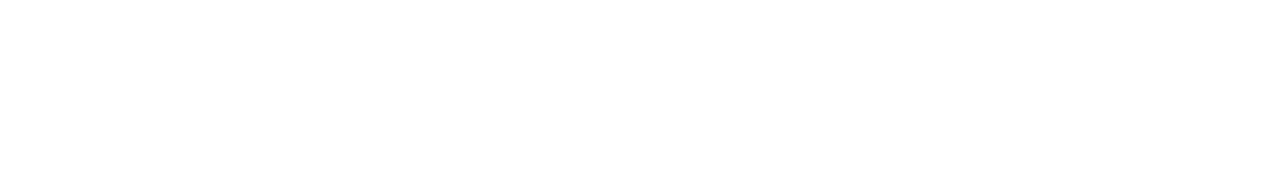
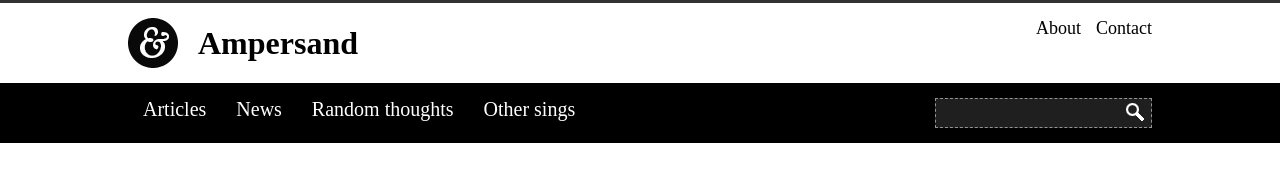
Before and after one commit to Makkorm/newspaper, a plain HTML site: page index.html in a window 1280 px wide. Drawn offline with Linux system fonts and the light colour scheme.

Commit message:
added header and main nav

```diff
--- a/index.html
+++ b/index.html
@@ -7,6 +7,37 @@
     <link rel="stylesheet" href="style/main.css">
 </head>
 <body>
+    <header class=" main-header clearfix">
+        <div class="container clearfix">
+            <div class="logo">
+                <h1 class="logo-title">
+                   <a href="#">Ampersand</a>
+                </h1>
+            </div>
+            <div class="header-menu">
+                <ul class="menu">
+                    <li><a href="#">About</a></li>
+                    <li><a href="#">Contact</a></li>
+                </ul>
+            </div>
+        </div>
+    </header>
+    <nav class="main-nav">
+        <div class="container clearfix">
+            <ul class="menu clearfix">
+                <li><a href="#">Articles</a></li>
+                <li><a href="#">News</a></li>
+                <li><a href="#">Random thoughts</a></li>
+                <li><a href="#">Other sings</a></li>
+            </ul>
+            <div class="search-box">
+                <input type="text" value="" id="search" class="search">
+                <label class="label-search" for="search"></label>
+            </div>
+        </div>
+    </nav>
+    <section class="content">
 
+    </section>
 </body>
 </html>
--- a/style/main.scss
+++ b/style/main.scss
@@ -1,5 +1,14 @@
 // variables
-$theme-color: #000;
+$theme-color: #333;
+$link-color: #990000;
+$white-color: #fff;
+$black-color: #000;
+$text-color: #444;
+$title-color: #333;
+$input-color: #1f1f1f;
+$input-border-color: #949494;
+$footer-text-color: #888;
+$footer-link-color: #fff;
 
 
 // display size
@@ -36,3 +45,114 @@ $phones: 480px;
   -webkit-border-radius: $radius;
   border-radius:         $radius;
 }
+
+body {
+  padding: 0;
+  margin: 0;
+  border-top: 3px solid $theme-color;
+  ul {
+    padding: 0;
+    margin: 0;
+    list-style: none;
+  }
+  a {
+    text-decoration: none;
+  }
+  input {
+    outline: none;
+  }
+}
+
+.clearfix {
+  &:after {
+    content: '';
+    display: block;
+    height: 0;
+    clear: both;
+  }
+}
+
+.container {
+  width: 80%;
+  margin: 0 auto;
+}
+
+//header
+.main-header {
+  padding: 15px 0;
+}
+.logo {
+  float: left;
+  .logo-title {
+    margin: 0;
+    line-height: 50px;
+    a {
+      display: inline-block;
+      height: 50px;
+      color: $black-color;
+      padding: 0 0 0 70px;
+      background: url(../images/logo.png) left center no-repeat;
+    }
+  }
+}
+
+.header-menu {
+  float: right;
+}
+.menu {
+  li {
+    float: left;
+    margin-left: 15px;
+    a {
+      color: $black-color;
+      font-size: 18px;
+      &:hover {
+        color: $link-color;
+      }
+    }
+  }
+}
+
+// nav
+.main-nav {
+  background: $black-color;
+  padding: 15px 0;
+  .menu {
+    float: left;
+    li {
+      float: left;
+      padding-bottom: 4px;
+      border-bottom: 1px solid transparent;
+      a {
+        color: $white-color;
+        margin-right: 15px;
+        font-size: 20px;
+        &:hover {
+          text-decoration: underline;
+        }
+      }
+    }
+  }
+  .search-box {
+    float: right;
+    position: relative;
+    .search {
+      background: $input-color;
+      border: 1px dashed $input-border-color;
+      padding: 5px 30px 8px 8px;
+      color: $white-color;
+      &:active {
+        outline: none;
+      }
+    }
+    .label-search {
+      position: absolute;
+      top: 5px;
+      right: 8px;
+      width: 18px;
+      height: 18px;
+      background: url(../images/search.png) center no-repeat;
+      cursor: pointer;
+    }
+  }
+}
```
Also changed, not shown: images/article-little.jpg (added), images/article.jpg (added), images/logo.png (added), images/search.png (added), style/main.css, 1 other file.
